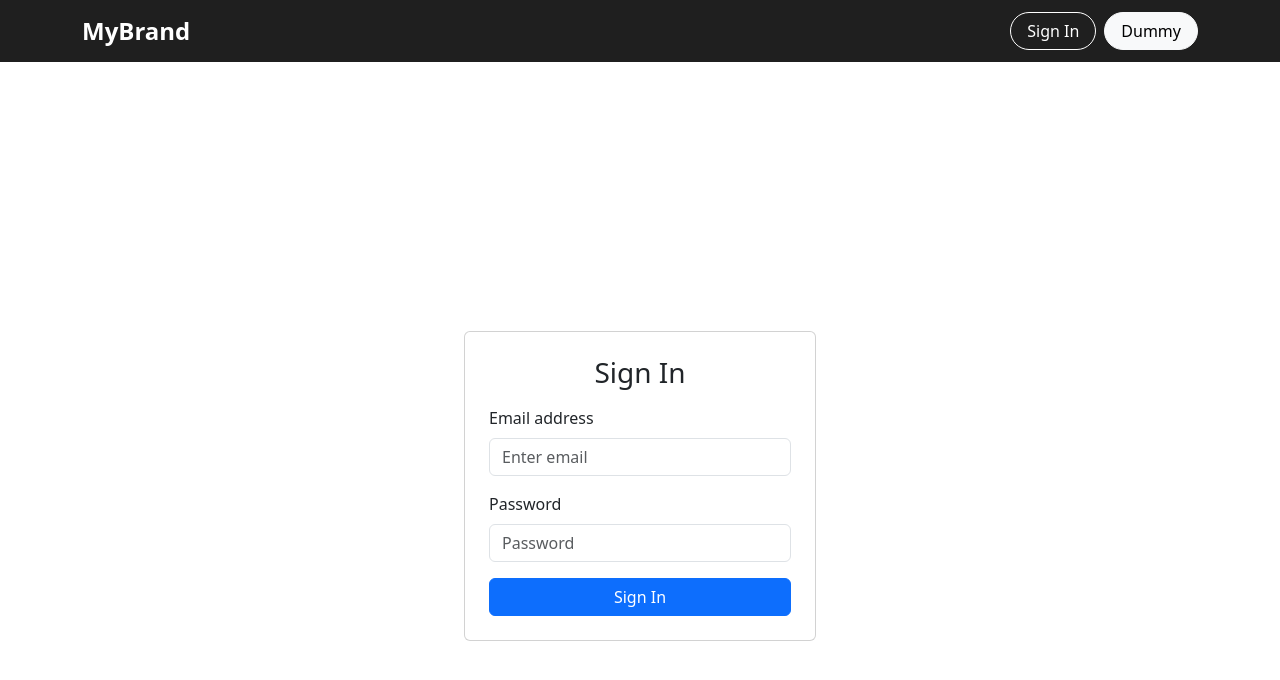
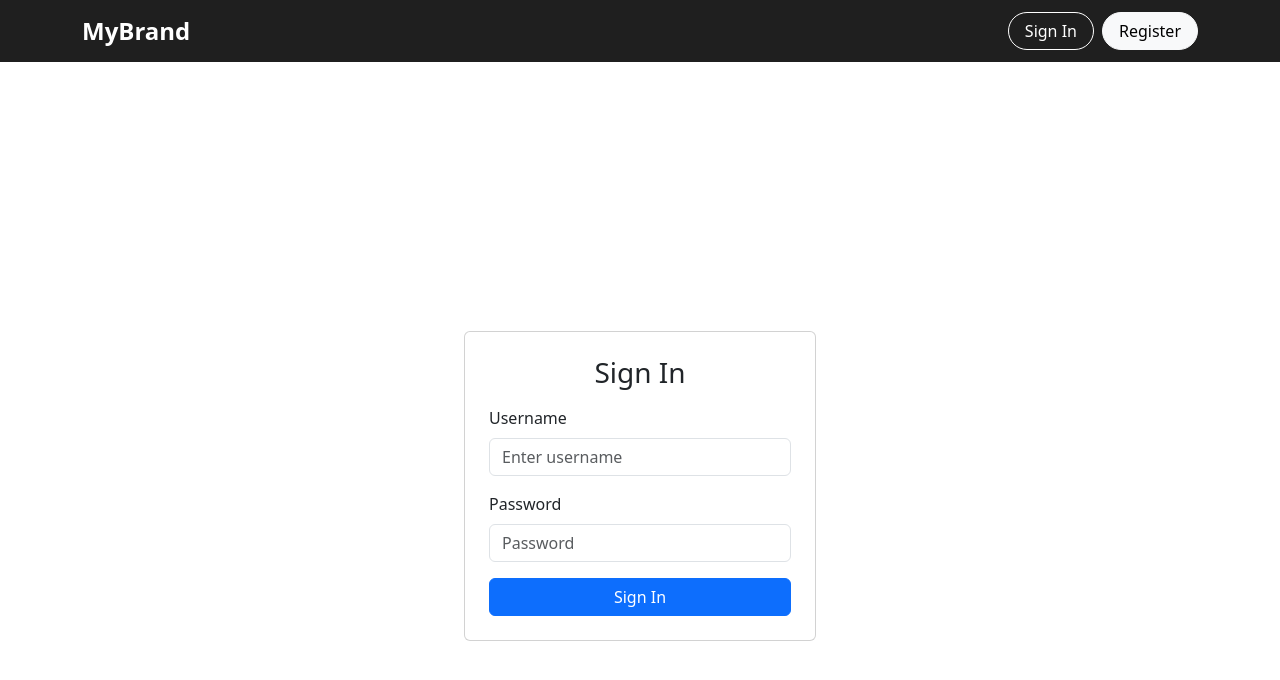
Before and after one commit to Vishnu-788/Neumeral-Assessment, a React (Vite) app in the folder client/: page /signin in a window 1280 px wide. Shown: the top 680 px of the page. Built offline with nearby package versions, Linux system fonts and the light colour scheme.

Commit message:
Changes -> Client --> Using context access user credentials across all components --> Signin and signput works --> Connected with Backend --> Implemented CORS headers

```diff
--- a/client/src/App.jsx
+++ b/client/src/App.jsx
@@ -2,16 +2,19 @@ import { BrowserRouter, Routes, Route } from "react-router-dom";
 import Home from "./pages/Home";
 import SignIn from "./pages/SignIn";
 import Layout from "./layouts/Layout";
+import { AuthProvider } from "./context/AuthContext";
 
 function App() {
   return (
     <BrowserRouter>
+      <AuthProvider>
         <Routes>
           <Route path="/" element={<Layout />}>
             <Route index element={<Home />} />
             <Route path="signin" element={<SignIn />} />
           </Route>
         </Routes>
+      </AuthProvider>
     </BrowserRouter>
   );
 }
--- a/client/src/components/NavBar.jsx
+++ b/client/src/components/NavBar.jsx
@@ -1,9 +1,29 @@
 import React from "react";
 import { Navbar, Container, Button } from "react-bootstrap";
 import { Link } from "react-router-dom";
+import { useAuth } from "../hooks/useAuthContext";
+import { API_ENDPOINTS } from "../utils/api";
 import "./styles/navbar.css";
 
 function NavBar() {
+  const { token, logout } = useAuth();
+
+  const logoutUser = async () => {
+    try {
+      await fetch(API_ENDPOINTS.SIGN_OUT, {
+        method: "POST",
+        headers: {
+          "Content-Type": "application/json",
+          Authorization: `Token ${token}`,
+        },
+      });
+      logout(); // clear client session
+    } catch (err) {
+      console.error("Logout Error:", err);
+      logout(); // still clear local session on failure
+    }
+  };
+
   return (
     <Navbar className="custom-navbar">
       <Container className="d-flex justify-content-between align-items-center">
@@ -14,6 +34,22 @@ function NavBar() {
 
         {/* Buttons Part */}
         <div className="button-group">
+          {token ? (
+            <>
+              <Button
+                as={Link}
+                to="/profile"
+                variant="outline-light"
+                className="me-2"
+              >
+                Profile
+              </Button>
+              <Button onClick={logoutUser} variant="light">
+                Sign Out
+              </Button>
+            </>
+          ) : (
+            <>
               <Button
                 as={Link}
                 to="/signin"
@@ -22,9 +58,11 @@ function NavBar() {
               >
                 Sign In
               </Button>
-          <Button as={Link} to="/dummy" variant="light">
-            Dummy
+              <Button as={Link} to="/register" variant="light">
+                Register
               </Button>
+            </>
+          )}
         </div>
       </Container>
     </Navbar>
--- /dev/null
+++ b/client/src/context/AuthContext.jsx
@@ -0,0 +1,32 @@
+import React, { createContext, useEffect, useState } from "react";
+
+export const AuthContext = createContext();
+
+export const AuthProvider = ({ children }) => {
+  const [token, setToken] = useState(null);
+
+  // On mount, load user and token from localStorage
+  useEffect(() => {
+    const storedToken = localStorage.getItem("token");
+
+    if (storedToken) {
+      setToken(storedToken);
+    }
+  }, []);
+
+  const login = (userToken) => {
+    setToken(userToken);
+    localStorage.setItem("token", userToken);
+  };
+
+  const logout = () => {
+    setToken(null);
+    localStorage.removeItem("token");
+  };
+
+  return (
+    <AuthContext.Provider value={{ token, login, logout }}>
+      {children}
+    </AuthContext.Provider>
+  );
+};
--- /dev/null
+++ b/client/src/hooks/useAuthContext.js
@@ -0,0 +1,8 @@
+import { useContext } from "react";
+import { AuthContext } from "../context/AuthContext";
+
+export const useAuth = () => {
+  const context = useContext(AuthContext);
+  if (!context) throw new Error("useAuth must be used inside AuthProvider");
+  return context;
+};
--- a/client/src/pages/SignIn.jsx
+++ b/client/src/pages/SignIn.jsx
@@ -10,17 +10,19 @@ import {
 } from "react-bootstrap";
 import { API_ENDPOINTS } from "../utils/api";
 import { useNavigate } from "react-router-dom";
+import { useAuth } from "../hooks/useAuthContext";
 
 function SignIn() {
-  const [email, setEmail] = useState("");
+  const [username, setUsername] = useState("");
   const [password, setPassword] = useState("");
   const [error, setError] = useState("");
+  const { login } = useAuth();
 
   const navigate = useNavigate();
 
   const handleSubmit = (e) => {
     e.preventDefault();
-    if (!email || !password) {
+    if (!username || !password) {
       setError("Please fill in all fields");
       return;
     }
@@ -32,7 +34,7 @@ function SignIn() {
           headers: {
             "Content-Type": "application/json",
           },
-          body: JSON.stringify({ email, password }),
+          body: JSON.stringify({ username, password }),
         });
 
         if (!response.ok) {
@@ -40,7 +42,8 @@ function SignIn() {
           setError(errorData.detail || "Sign In failed");
           return;
         }
-
+        const res = await response.json();
+        login(res.token);
         navigate("/");
       } catch (err) {
         setError("An error occurred while signing in. Please try again.");
@@ -58,13 +61,13 @@ function SignIn() {
             <h3 className="text-center mb-3">Sign In</h3>
             {error && <Alert variant="danger">{error}</Alert>}
             <Form onSubmit={handleSubmit}>
-              <Form.Group className="mb-3" controlId="formEmail">
-                <Form.Label>Email address</Form.Label>
+              <Form.Group className="mb-3">
+                <Form.Label>Username</Form.Label>
                 <Form.Control
-                  type="email"
-                  placeholder="Enter email"
-                  value={email}
-                  onChange={(e) => setEmail(e.target.value)}
+                  type="text"
+                  placeholder="Enter username"
+                  value={username}
+                  onChange={(e) => setUsername(e.target.value)}
                   required
                 />
               </Form.Group>
```
Lines whose indentation alone changed are shown as unchanged.
